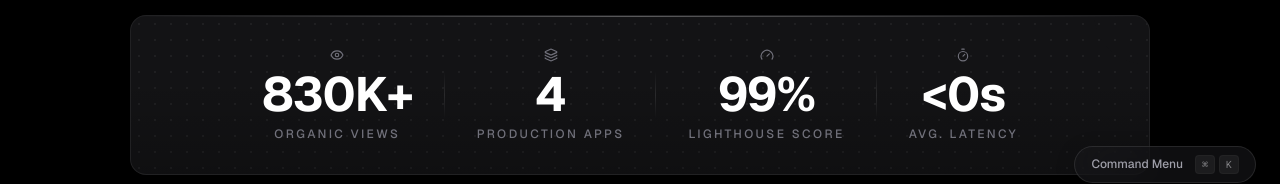
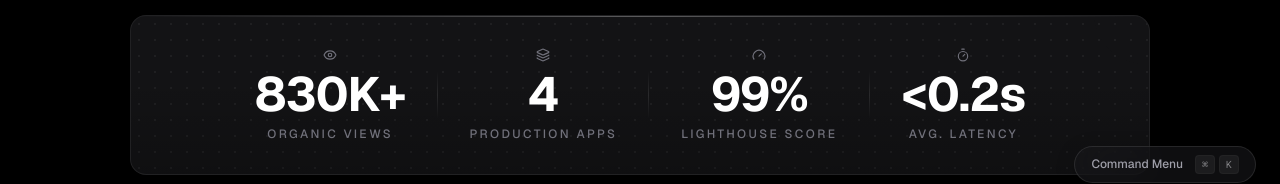
Before and after one commit to l9rins/l9rins-portfolio, a Next.js app: page / in a window 1280 px wide. Shown: the part 593-777 px from the top of the page. Built offline with nearby package versions, Linux system fonts and the light colour scheme.

Commit message:
fix: decimal stat formatting for <0.2s counter

```diff
--- a/components/ui/StatsCounter.tsx
+++ b/components/ui/StatsCounter.tsx
@@ -58,6 +58,8 @@ export function StatsCounter({
                             setDisplayValue(`${(latest / 1000000).toFixed(1)}M`);
                         } else if (value >= 1000) {
                             setDisplayValue(`${Math.round(latest / 1000)}K`);
+                        } else if (value < 1) {
+                            setDisplayValue(latest.toFixed(1));
                         } else {
                             setDisplayValue(Math.round(latest).toString());
                         }
```
